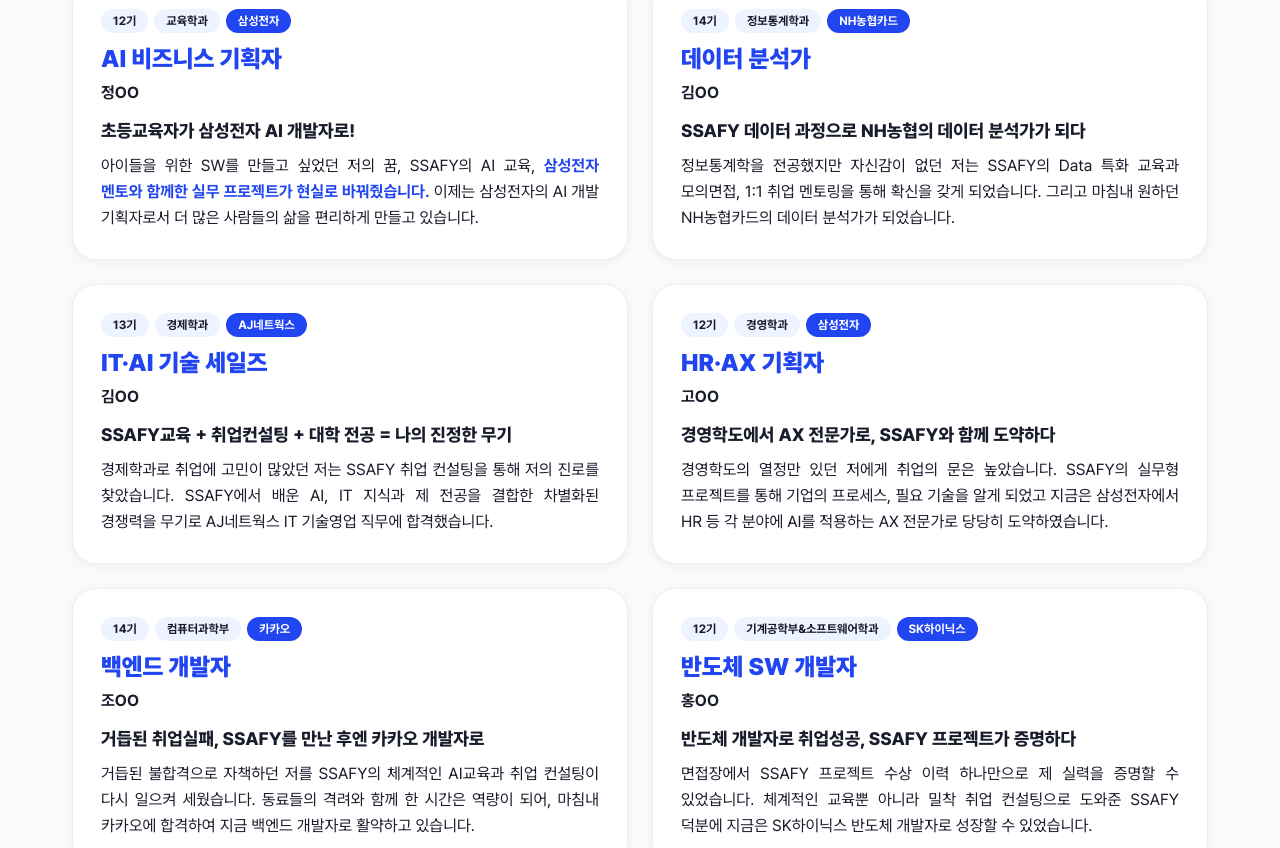
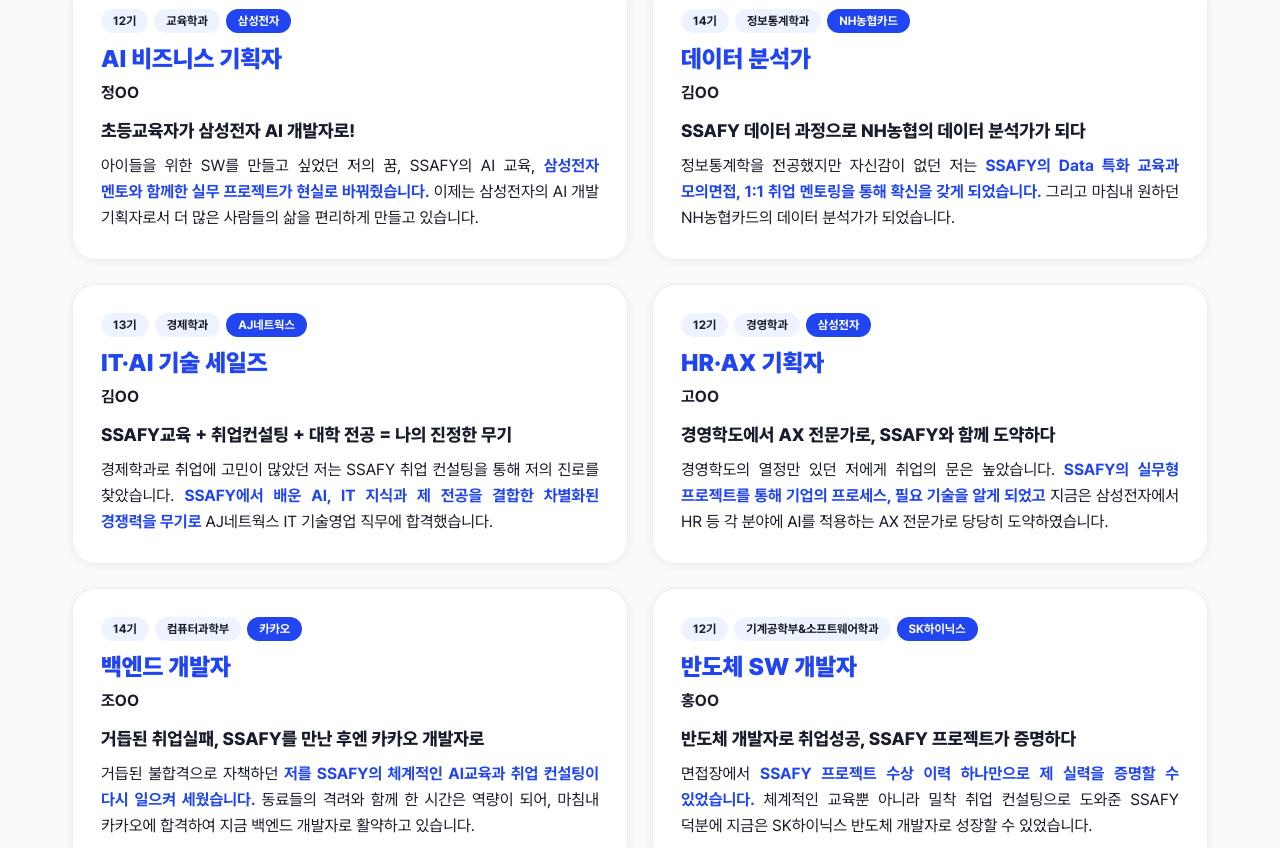
Before and after one commit to multi-ssafy/multi-ssafy.github.io, a Next.js app: page / in a window 1280 px wide. Shown: the part 9834-10682 px from the top of the page. Built offline with nearby package versions, Linux system fonts and the light colour scheme.

Commit message:
취업사례 나머지 5개 사례 <> 강조 구간 반영

```diff
--- a/src/sections/Story.tsx
+++ b/src/sections/Story.tsx
@@ -59,7 +59,7 @@ const STORIES: Story[] = [
     company: "NH농협카드",
     title: "SSAFY 데이터 과정으로 NH농협의 데이터 분석가가 되다",
     story:
-      "정보통계학을 전공했지만 자신감이 없던 저는 SSAFY의 Data 특화 교육과 모의면접, 1:1 취업 멘토링을 통해 확신을 갖게 되었습니다. 그리고 마침내 원하던 NH농협카드의 데이터 분석가가 되었습니다.",
+      "정보통계학을 전공했지만 자신감이 없던 저는 <SSAFY의 Data 특화 교육과 모의면접, 1:1 취업 멘토링을 통해 확신을 갖게 되었습니다.> 그리고 마침내 원하던 NH농협카드의 데이터 분석가가 되었습니다.",
     delay: ".06s",
   },
   {
@@ -73,7 +73,7 @@ const STORIES: Story[] = [
     company: "AJ네트웍스",
     title: "SSAFY교육 + 취업컨설팅 + 대학 전공 = 나의 진정한 무기",
     story:
-      "경제학과로 취업에 고민이 많았던 저는 SSAFY 취업 컨설팅을 통해 저의 진로를 찾았습니다. SSAFY에서 배운 AI, IT 지식과 제 전공을 결합한 차별화된 경쟁력을 무기로 AJ네트웍스 IT 기술영업 직무에 합격했습니다.",
+      "경제학과로 취업에 고민이 많았던 저는 SSAFY 취업 컨설팅을 통해 저의 진로를 찾았습니다. <SSAFY에서 배운 AI, IT 지식과 제 전공을 결합한 차별화된 경쟁력을 무기로> AJ네트웍스 IT 기술영업 직무에 합격했습니다.",
     delay: ".18s",
   },
   {
@@ -87,7 +87,7 @@ const STORIES: Story[] = [
     company: "삼성전자",
     title: "경영학도에서 AX 전문가로, SSAFY와 함께 도약하다",
     story:
-      "경영학도의 열정만 있던 저에게 취업의 문은 높았습니다. SSAFY의 실무형 프로젝트를 통해 기업의 프로세스, 필요 기술을 알게 되었고 지금은 삼성전자에서 HR 등 각 분야에 AI를 적용하는 AX 전문가로 당당히 도약하였습니다.",
+      "경영학도의 열정만 있던 저에게 취업의 문은 높았습니다. <SSAFY의 실무형 프로젝트를 통해 기업의 프로세스, 필요 기술을 알게 되었고> 지금은 삼성전자에서 HR 등 각 분야에 AI를 적용하는 AX 전문가로 당당히 도약하였습니다.",
     delay: ".12s",
   },
   {
@@ -101,7 +101,7 @@ const STORIES: Story[] = [
     company: "카카오",
     title: "거듭된 취업실패, SSAFY를 만난 후엔 카카오 개발자로",
     story:
-      "거듭된 불합격으로 자책하던 저를 SSAFY의 체계적인 AI교육과 취업 컨설팅이 다시 일으켜 세웠습니다. 동료들의 격려와 함께 한 시간은 역량이 되어, 마침내 카카오에 합격하여 지금 백엔드 개발자로 활약하고 있습니다.",
+      "거듭된 불합격으로 자책하던 <저를 SSAFY의 체계적인 AI교육과 취업 컨설팅이 다시 일으켜 세웠습니다.> 동료들의 격려와 함께 한 시간은 역량이 되어, 마침내 카카오에 합격하여 지금 백엔드 개발자로 활약하고 있습니다.",
     delay: ".24s",
   },
   {
@@ -115,7 +115,7 @@ const STORIES: Story[] = [
     company: "SK하이닉스",
     title: "반도체 개발자로 취업성공, SSAFY 프로젝트가 증명하다",
     story:
-      "면접장에서 SSAFY 프로젝트 수상 이력 하나만으로 제 실력을 증명할 수 있었습니다. 체계적인 교육뿐 아니라 밀착 취업 컨설팅으로 도와준 SSAFY 덕분에 지금은 SK하이닉스 반도체 개발자로 성장할 수 있었습니다.",
+      "면접장에서 <SSAFY 프로젝트 수상 이력 하나만으로 제 실력을 증명할 수 있었습니다.> 체계적인 교육뿐 아니라 밀착 취업 컨설팅으로 도와준 SSAFY 덕분에 지금은 SK하이닉스 반도체 개발자로 성장할 수 있었습니다.",
     delay: ".30s",
   },
 ];
```
